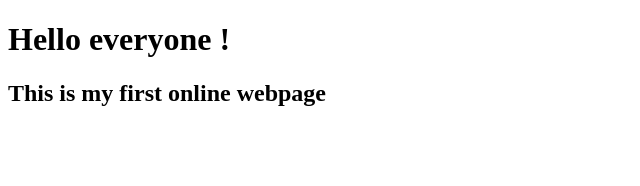
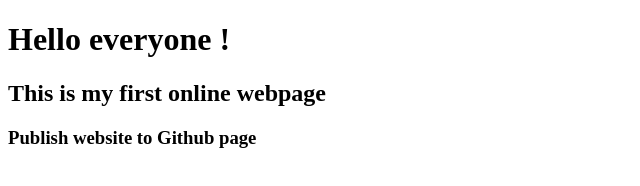
Before and after one commit to LazyPeesh/LazyPeesh.github.io, a plain HTML site: page index.html in a window 1280 px wide. Shown: the whole page, without its empty margins (0-640 px from the left). Drawn offline with Linux system fonts and the light colour scheme.

Commit message:
initial commit

```diff
--- a/index.html
+++ b/index.html
@@ -11,6 +11,7 @@
 <body>
     <h1>Hello everyone !</h1>
     <h2>This is my first online webpage</h2>
+    <h3>Publish website to Github page</h3>
 </body>
 
 </html>
```
